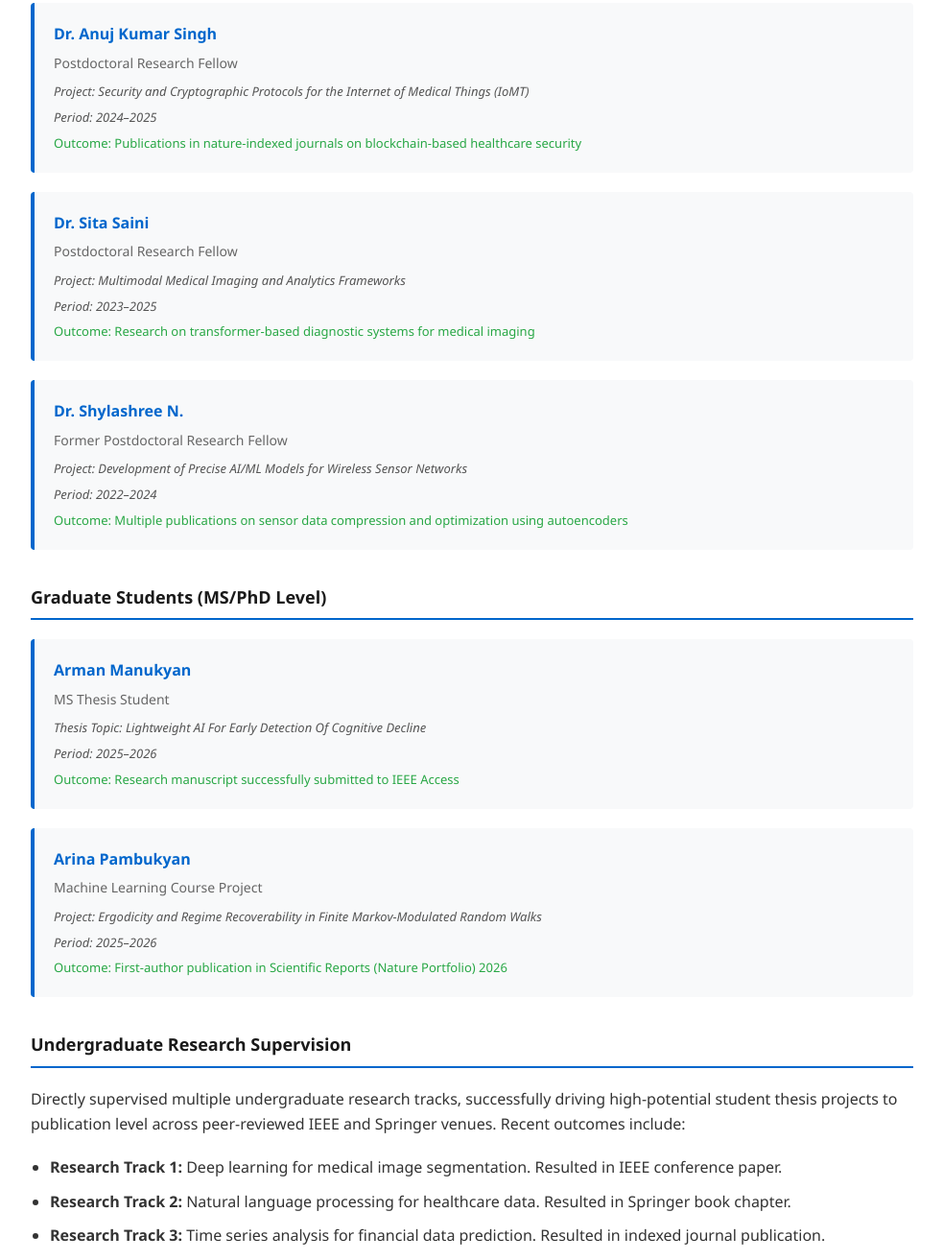
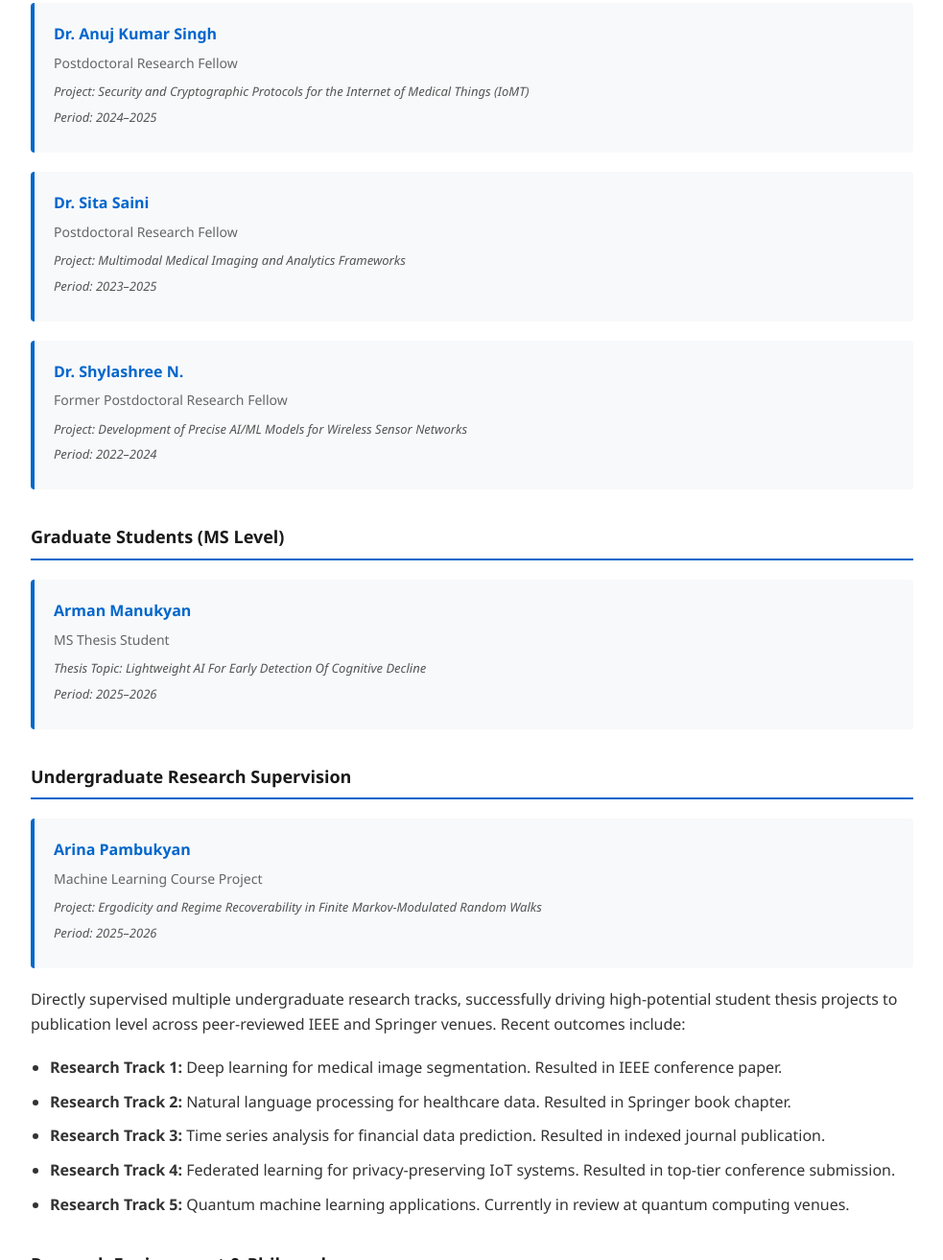
Before and after one commit to sachinagnihotri/drsachinkumar.github.io, a plain HTML site: page team.html in a window 1280 px wide. Shown: the part 525-1838 px from the top of the page at 96% size, without its empty margins (148-1131 px from the left). Drawn offline with Linux system fonts and the light colour scheme.

Commit message:
Update team member outcomes and section headings
Removed outcomes for several team members and updated headings for graduate and undergraduate sections.

```diff
--- a/team.html
+++ b/team.html
@@ -181,7 +181,6 @@
             <div class="member-role">Postdoctoral Research Fellow</div>
             <div class="member-project">Project: Security and Cryptographic Protocols for the Internet of Medical Things (IoMT)</div>
             <div class="member-project">Period: 2024–2025</div>
-            <div class="member-outcome">Outcome: Publications in nature-indexed journals on blockchain-based healthcare security</div>
         </div>
 
         <div class="team-member">
@@ -189,7 +188,6 @@
             <div class="member-role">Postdoctoral Research Fellow</div>
             <div class="member-project">Project: Multimodal Medical Imaging and Analytics Frameworks</div>
             <div class="member-project">Period: 2023–2025</div>
-            <div class="member-outcome">Outcome: Research on transformer-based diagnostic systems for medical imaging</div>
         </div>
 
         <div class="team-member">
@@ -197,30 +195,27 @@
             <div class="member-role">Former Postdoctoral Research Fellow</div>
             <div class="member-project">Project: Development of Precise AI/ML Models for Wireless Sensor Networks</div>
             <div class="member-project">Period: 2022–2024</div>
-            <div class="member-outcome">Outcome: Multiple publications on sensor data compression and optimization using autoencoders</div>
         </div>
 
         <!-- Graduate Students -->
-        <h2>Graduate Students (MS/PhD Level)</h2>
+        <h2>Graduate Students (MS Level)</h2>
 
         <div class="team-member">
             <div class="member-name">Arman Manukyan</div>
             <div class="member-role">MS Thesis Student</div>
             <div class="member-project">Thesis Topic: Lightweight AI For Early Detection Of Cognitive Decline</div>
             <div class="member-project">Period: 2025–2026</div>
-            <div class="member-outcome">Outcome: Research manuscript successfully submitted to IEEE Access</div>
         </div>
+
+        <!-- Undergraduate Research -->
+        <h2>Undergraduate Research Supervision</h2>
 
         <div class="team-member">
             <div class="member-name">Arina Pambukyan</div>
             <div class="member-role">Machine Learning Course Project</div>
             <div class="member-project">Project: Ergodicity and Regime Recoverability in Finite Markov-Modulated Random Walks</div>
             <div class="member-project">Period: 2025–2026</div>
-            <div class="member-outcome">Outcome: First-author publication in Scientific Reports (Nature Portfolio) 2026</div>
         </div>
-
-        <!-- Undergraduate Research -->
-        <h2>Undergraduate Research Supervision</h2>
 
         <p style="margin-bottom: 20px;">
             Directly supervised multiple undergraduate research tracks, successfully driving high-potential student thesis projects to publication level across peer-reviewed IEEE and Springer venues. Recent outcomes include:
```
